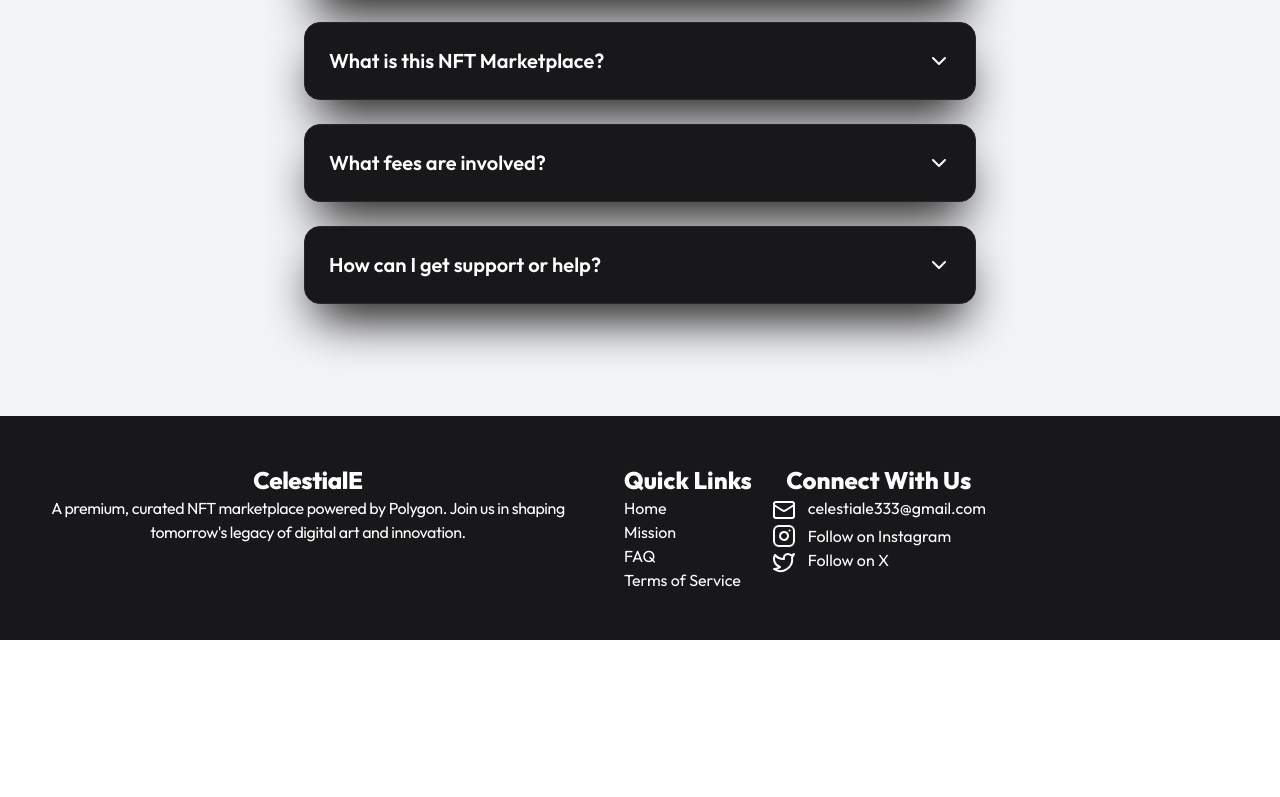
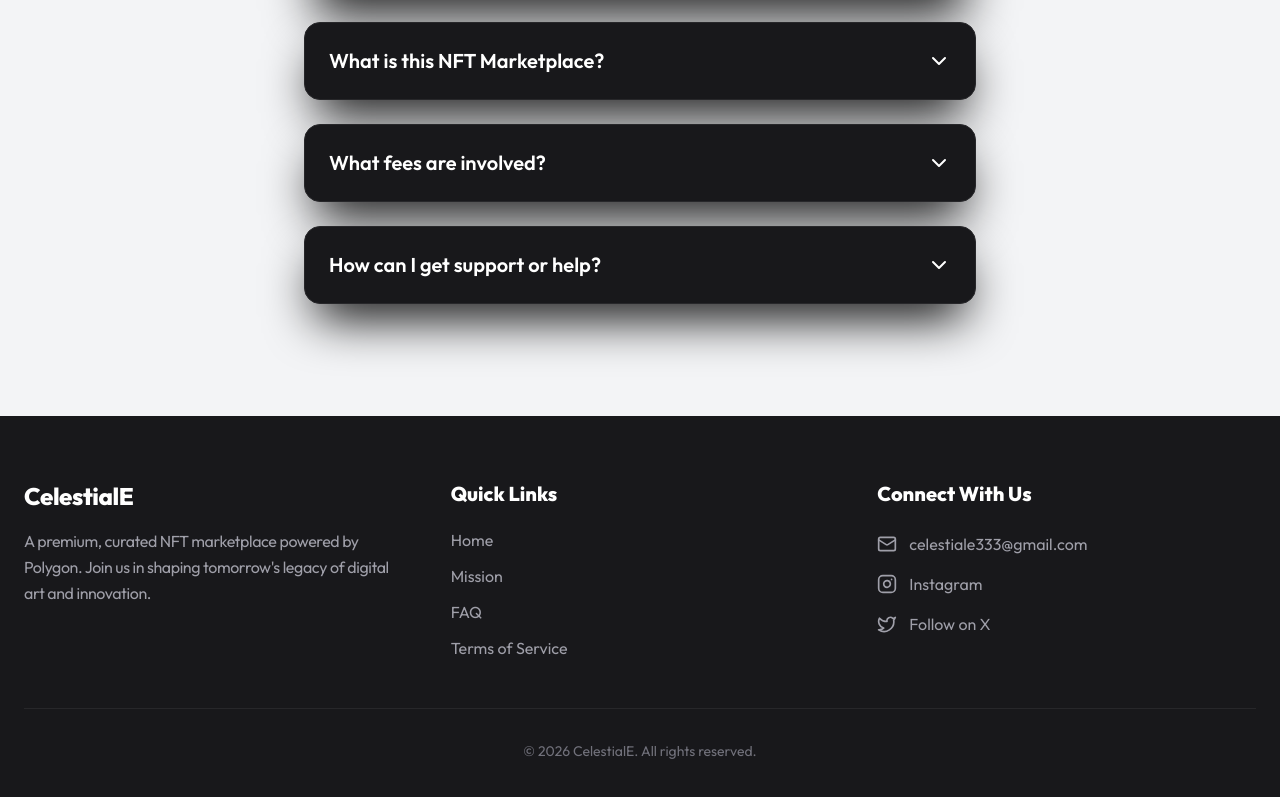
Before and after one commit to Arnab-Sahu/CelestialE_signup_web, a Next.js app: page / in a window 1280 px wide. Shown: the part 8034-8831 px from the top of the page. Before the commit the page ends 8674 px from the top, so only its background shows below. Built offline with nearby package versions, Linux system fonts and the light colour scheme.

Commit message:
Update ui.tsx

```diff
--- a/app/ui/ui.tsx
+++ b/app/ui/ui.tsx
@@ -12,39 +12,57 @@ export function Navbar() {
 }
 export function Footer() {
     return (
-        <footer className="flex bg-zinc-900 py-12 mt-auto px-3">
-        <div className="flex flex-col">
-            <div className="flex flex-row gap-5 items-start justify-contents-center">
-                <div className="flex flex-col px-2 tracking-tight">
-                    <h1 className="font-extrabold text-2xl text-white text-center">CelestialE</h1>
-                    <p className="text-center text-white max-w-xl">
+        // Changed max-w-screen to w-full and removed restricted flex
+        <footer className="w-full bg-zinc-900 py-16 px-6">
+            <div className="max-w-7xl mx-auto">
+                {/* GRID FIX:
+                  - cols-1 on mobile (stacks everything)
+                  - md:grid-cols-3 on desktop (side-by-side)
+                */}
+                <div className="grid grid-cols-1 md:grid-cols-3 gap-12 text-center md:text-left">
+
+                    {/* Brand Section */}
+                    <div className="flex flex-col items-center md:items-start tracking-tight">
+                        <h1 className="font-extrabold text-2xl text-white mb-4">CelestialE</h1>
+                        <p className="text-zinc-400 max-w-sm leading-relaxed">
                             A premium, curated NFT marketplace powered by Polygon. Join us in shaping tomorrow's legacy of digital art and innovation.
                         </p>
                     </div>
-                <div className="flex flex-col">
-                    <h1 className="font-extrabold text-2xl text-white text-center">Quick Links</h1>
-                    <a className="text-white hover:underline hover:text-teal-700" href="/">Home</a>
-                    <a className="text-white hover:underline hover:text-teal-700" href="/#mission">Mission</a>
-                    <a className="text-white hover:underline hover:text-teal-700" href="/#faqs">FAQ</a>
-                    <a className="text-white hover:underline hover:text-teal-700" href="/terms">Terms of Service</a>
+
+                    {/* Links Section */}
+                    <div className="flex flex-col items-center md:items-start gap-3">
+                        <h1 className="font-extrabold text-xl text-white mb-2">Quick Links</h1>
+                        <a className="text-zinc-400 hover:text-white transition" href="/">Home</a>
+                        <a className="text-zinc-400 hover:text-white transition" href="/#mission">Mission</a>
+                        <a className="text-zinc-400 hover:text-white transition" href="/#faqs">FAQ</a>
+                        <a className="text-zinc-400 hover:text-white transition" href="/terms">Terms of Service</a>
                     </div>
-                <div className="flex flex-col">
-                    <h1 className="font-extrabold text-2xl text-white text-center">Connect With Us</h1>
-                    <div className="flex flex-row gap-3 items-center">
-                        <svg xmlns="http://www.w3.org/2000/svg" width="24" height="24" viewBox="0 0 24 24" fill="none" stroke="currentColor" strokeWidth="2" strokeLinecap="round" strokeLinejoin="round" className="lucide lucide-mail-icon lucide-mail text-white"><path d="m22 7-8.991 5.727a2 2 0 0 1-2.009 0L2 7"/><rect x="2" y="4" width="20" height="16" rx="2"/></svg>
-                        <a className="text-white hover:underline hover:text-teal-700 mb-1" href="mailto:celestiale333@gmail.com">celestiale333@gmail.com</a>
+
+                    {/* Social Section */}
+                    <div className="flex flex-col items-center md:items-start gap-4">
+                        <h1 className="font-extrabold text-xl text-white mb-2">Connect With Us</h1>
+
+                        <div className="flex flex-row gap-3 items-center group">
+                            <svg xmlns="http://www.w3.org/2000/svg" width="20" height="20" viewBox="0 0 24 24" fill="none" stroke="currentColor" strokeWidth="2" strokeLinecap="round" strokeLinejoin="round" className="text-zinc-400 group-hover:text-white transition"><path d="m22 7-8.991 5.727a2 2 0 0 1-2.009 0L2 7"/><rect x="2" y="4" width="20" height="16" rx="2"/></svg>
+                            <a className="text-zinc-400 group-hover:text-white transition" href="mailto:celestiale333@gmail.com">celestiale333@gmail.com</a>
                         </div>
-                    <div className="flex flex-row gap-3 items-center">
-                        <svg xmlns="http://www.w3.org/2000/svg" width="24" height="24" viewBox="0 0 24 24" fill="none" stroke="currentColor" strokeWidth="2" strokeLinecap="round" strokeLinejoin="round" className="lucide lucide-instagram-icon lucide-instagram text-white"><rect width="20" height="20" x="2" y="2" rx="5" ry="5"/><path d="M16 11.37A4 4 0 1 1 12.63 8 4 4 0 0 1 16 11.37z"/><line x1="17.5" x2="17.51" y1="6.5" y2="6.5"/></svg>
-                        <a className="text-white hover:underline hover:text-teal-700" href="https://www.instagram.com/celestial._.e?igsh=N2E2cnp4enE1ajht">Follow on Instagram</a>
+
+                        <div className="flex flex-row gap-3 items-center group">
+                            <svg xmlns="http://www.w3.org/2000/svg" width="20" height="20" viewBox="0 0 24 24" fill="none" stroke="currentColor" strokeWidth="2" strokeLinecap="round" strokeLinejoin="round" className="text-zinc-400 group-hover:text-white transition"><rect width="20" height="20" x="2" y="2" rx="5" ry="5"/><path d="M16 11.37A4 4 0 1 1 12.63 8 4 4 0 0 1 16 11.37z"/><line x1="17.5" x2="17.51" y1="6.5" y2="6.5"/></svg>
+                            <a className="text-zinc-400 group-hover:text-white transition" href="https://www.instagram.com/celestial._.e">Instagram</a>
                         </div>
-                    <div className="flex flex-row gap-3 items-center">
-                        <svg xmlns="http://www.w3.org/2000/svg" width="24" height="24" viewBox="0 0 24 24" fill="none" stroke="currentColor" strokeWidth="2" strokeLinecap="round" strokeLinejoin="round" className="lucide lucide-twitter-icon lucide-twitter text-white"><path d="M22 4s-.7 2.1-2 3.4c1.6 10-9.4 17.3-18 11.6 2.2.1 4.4-.6 6-2C3 15.5.5 9.6 3 5c2.2 2.6 5.6 4.1 9 4-.9-4.2 4-6.6 7-3.8 1.1 0 3-1.2 3-1.2z"/></svg>
-                        <a className="text-white hover:underline hover:text-teal-700 mb-1" href="https://x.com/CelestialE333">Follow on X</a>
+
+                        <div className="flex flex-row gap-3 items-center group">
+                            <svg xmlns="http://www.w3.org/2000/svg" width="20" height="20" viewBox="0 0 24 24" fill="none" stroke="currentColor" strokeWidth="2" strokeLinecap="round" strokeLinejoin="round" className="text-zinc-400 group-hover:text-white transition"><path d="M22 4s-.7 2.1-2 3.4c1.6 10-9.4 17.3-18 11.6 2.2.1 4.4-.6 6-2C3 15.5.5 9.6 3 5c2.2 2.6 5.6 4.1 9 4-.9-4.2 4-6.6 7-3.8 1.1 0 3-1.2 3-1.2z"/></svg>
+                            <a className="text-zinc-400 group-hover:text-white transition" href="https://x.com/CelestialE333">Follow on X</a>
                         </div>
                     </div>
                 </div>
+
+                <div className="border-t border-zinc-800 mt-12 pt-8 text-center">
+                    <p className="text-zinc-500 text-sm">© 2026 CelestialE. All rights reserved.</p>
+                </div>
             </div>
         </footer>
-    )
+    );
 }
```
Lines whose indentation alone changed are shown as unchanged.
